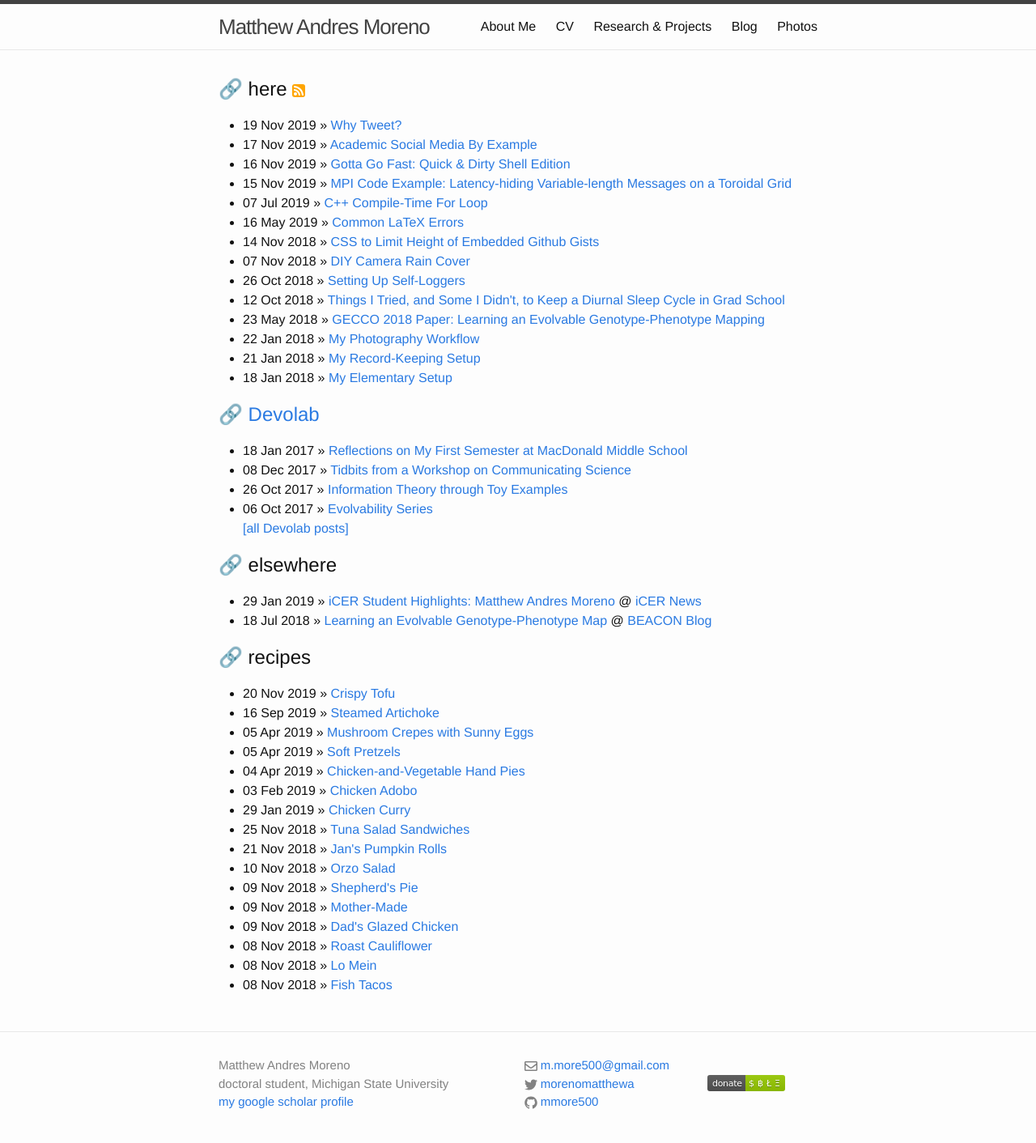
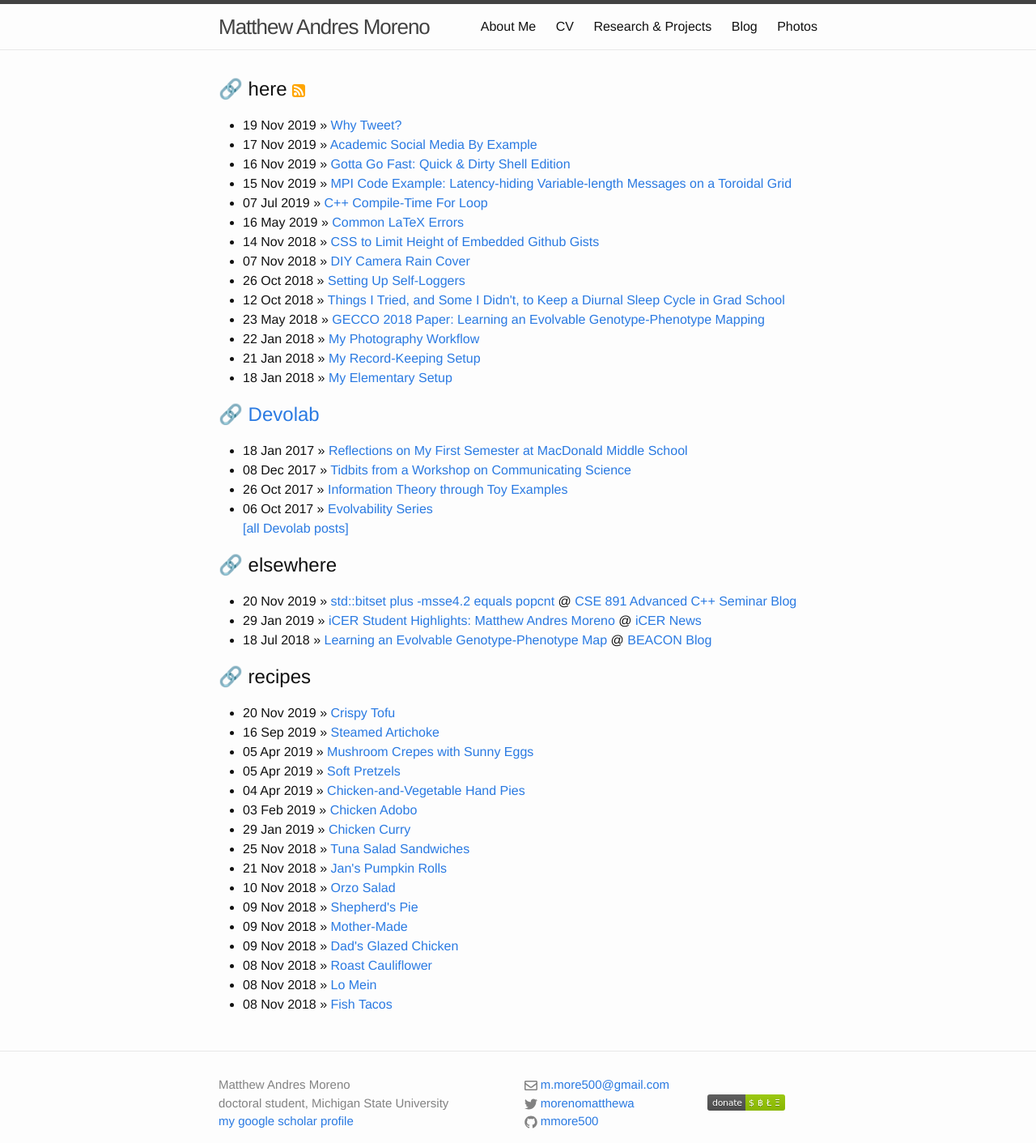
Before and after one commit to mmore500/mmore500.github.io, a Jekyll site: the page built from blog.md, in a window 1280 px wide. Shown: the whole page at 81% size. Built offline with Jekyll 4.4.1, drawn with Linux system fonts in a browser that asks for light colours; before the commit the page ends 1388 px from its top, so only the background shows below that.

Commit message:
Add CSE 891 blog post to elsewhere posts

```diff
--- a/_data/elsewhere_posts.yml
+++ b/_data/elsewhere_posts.yml
@@ -1,3 +1,8 @@
+- title: "std::bitset plus -msse4.2 equals popcnt"
+  url: "https://mmore500.github.io/cse-891/blog/2019/11/20/bitset-popcnt.html"
+  where: "CSE 891 Advanced C++ Seminar Blog"
+  where_url: "https://mmore500.github.io/cse-891/"
+  date: 2019-11-20
 - title: "iCER Student Highlights: Matthew Andres Moreno"
   url: "https://icer.msu.edu/about/announcements/icer-student-highlights-matthew-moreno"
   where: "iCER News"
```
